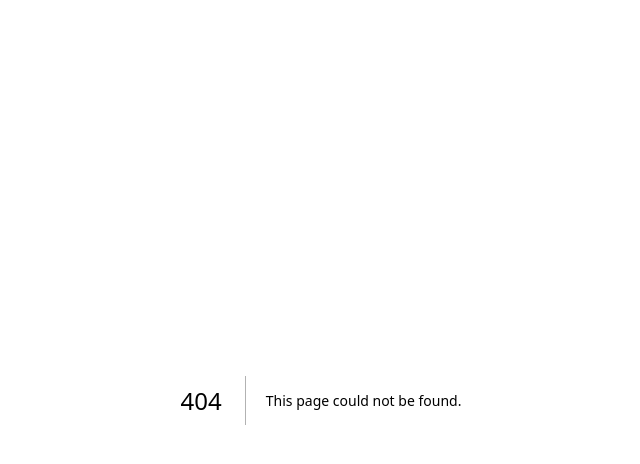
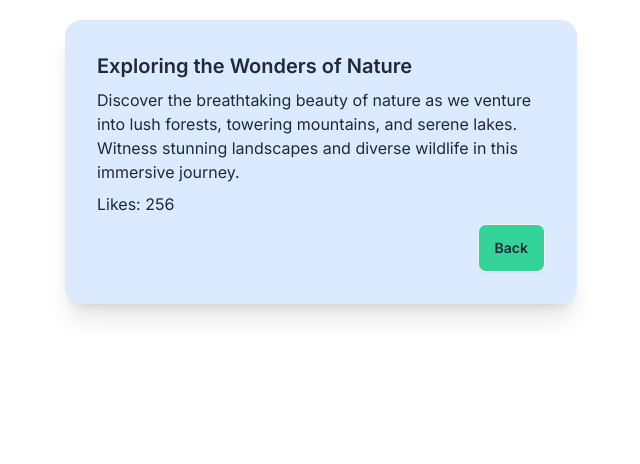
Before and after one commit to Arnab-Gupta11/Learning-Next.js, a Next.js app in the folder 2.data-fetching/: page /posts/1 in a window 1280 px wide. Before the commit this address had no page. Shown: the top 464 px of the page, without its empty margins (319-959 px from the left). Built offline with nearby package versions, Linux system fonts and the light colour scheme; data requests are answered from the project's data file.

Commit message:
2.data-fetching: dynamic data fetching

```diff
--- /dev/null
+++ b/2.data-fetching/src/app/posts/[id]/page.js
@@ -0,0 +1,24 @@
+import Link from "next/link";
+import React from "react";
+
+const DetailsPage = async ({ params }) => {
+  //In dynamic route SSR(server side rendering) used while fetching data.So, no need to add option.
+  const res = await fetch(`http://localhost:5000/posts/${params.id}`);
+  const post = await res.json();
+  return (
+    <div key={post.id} className="card max-w-lg bg-blue-100 shadow-xl mx-auto mt-5">
+      <div className="card-body">
+        <h2 className="card-title">{post.title}</h2>
+        <p>{post.description}</p>
+        <p>Likes: {post.likes_count}</p>
+        <div className="card-actions justify-end">
+          <Link href={`/posts`}>
+            <button className="btn bg-emerald-400">Back</button>
+          </Link>
+        </div>
+      </div>
+    </div>
+  );
+};
+
+export default DetailsPage;
--- a/2.data-fetching/src/app/posts/page.js
+++ b/2.data-fetching/src/app/posts/page.js
@@ -1,7 +1,18 @@
+import Link from "next/link";
 import React from "react";
 
 const PostsPage = async () => {
-  const res = await fetch("http://localhost:5000/posts");
+  const res = await fetch("http://localhost:5000/posts", {
+    // cache: "force-cache", //"force-cache" means create the html file in build time. By default its set to force-cache.
+    /*
+    //Revalidation is the process of purging the Data Cache and re-fetching the latest data.utomatically revalidate data after a certain amount of time has passed. In this code after 5sec.It is for production.If I not use this it will not change fetching data without build.(SSG- static site generation)
+    next: {
+          revalidate: 5,
+     },
+     */
+
+    cache: "no-store", //server site rendering When user request for a route or make change in data.It make the html content in server and send it for rendering. It will not make the html for content in build time.
+  });
   const posts = await res.json();
   console.log(posts.length);
   return (
@@ -15,7 +26,9 @@ const PostsPage = async () => {
               <p>{post.description}</p>
               <p>Likes: {post.likes_count}</p>
               <div className="card-actions justify-end">
-                <button className="btn bg-emerald-400">See more</button>
+                <Link href={`/posts/${post.id}`}>
+                  <button className="btn bg-emerald-400">See more</button>
+                </Link>
               </div>
             </div>
           </div>
```
